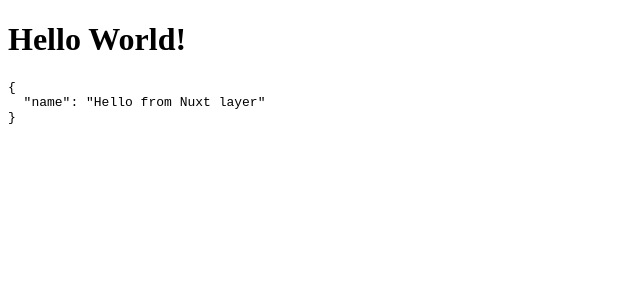
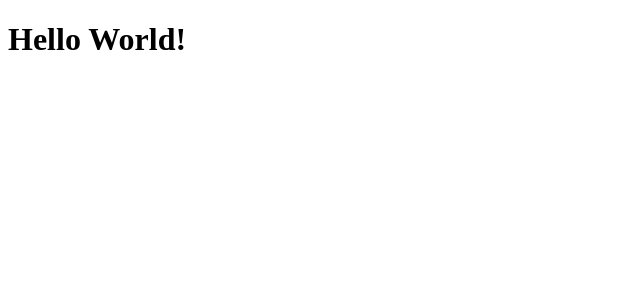
Before and after one commit to hugazo/monoplayground, a Nuxt app in the folder packages/base-nuxt-layer/: page / in a window 1280 px wide. Shown: the top 300 px of the page, without its empty margins (0-640 px from the left). Built offline with nearby package versions, Linux system fonts and the light colour scheme.

Commit message:
fix: corrects layer implementation

```diff
--- a/packages/base-nuxt-layer/app.config.ts
+++ b/packages/base-nuxt-layer/app.config.ts
@@ -1,6 +1,11 @@
 export default defineAppConfig({
-  myLayer: {
-    name: 'Hello from Nuxt layer',
+  eslint: {
+    config: {
+      stylistic: {
+        // Improves readability on multi line nested functions such as TRPC
+        semi: true,
+      },
+    },
   },
 });
 
--- a/packages/base-nuxt-layer/nuxt.config.ts
+++ b/packages/base-nuxt-layer/nuxt.config.ts
@@ -3,6 +3,7 @@ export default defineNuxtConfig({
   devtools: {
     enabled: true,
   },
+  modules: ['@nuxt/eslint'],
   eslint: {
     config: {
       stylistic: {
--- a/packages/base-nuxt-layer/package.json
+++ b/packages/base-nuxt-layer/package.json
@@ -1,5 +1,5 @@
 {
-  "name": "my-nuxt-layer",
+  "name": "@monoplayground/base-layer",
   "type": "module",
   "version": "0.0.1",
   "main": "./nuxt.config.ts",
@@ -11,7 +11,7 @@
     "preview": "nuxt preview .playground",
     "lint": "eslint ."
   },
-  "devDependencies": {
+  "dependencies": {
     "@nuxt/eslint": "latest",
     "eslint": "^9.9.1",
     "nuxt": "^3.13.0",
```
Also changed, not shown: packages/base-nuxt-layer/.playground/nuxt.config.ts, 1 other file (tests, documents, lock files or other folders).
